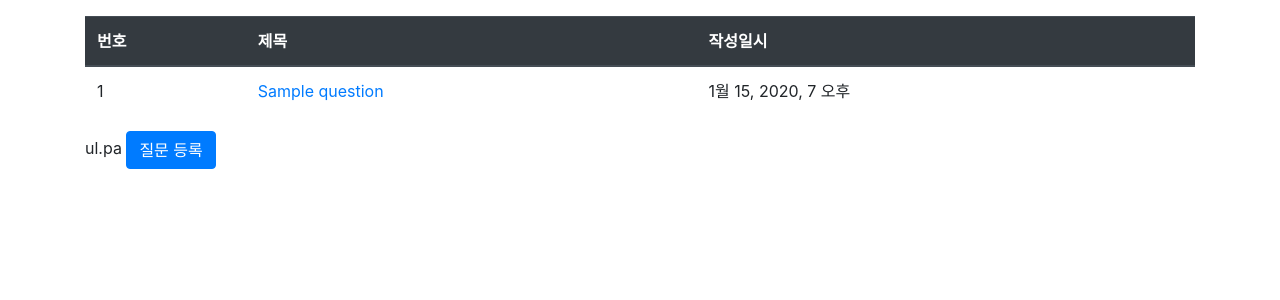
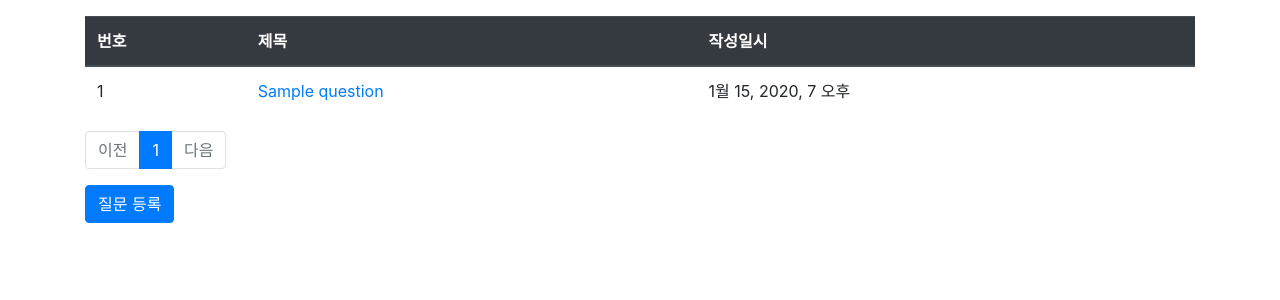
Before and after one commit to hyunbin1/Personal-project, a Django app: page /main/ in a window 1280 px wide. Shown: the part 57-357 px from the top of the page. Run offline with Django 3.2, Linux system fonts and the light colour scheme; tables that the repository leaves empty hold one stand-in row (values such as "Sample post"); some libraries are stand-ins or nearby versions.

Commit message:
paging list with html

```diff
--- a/main/views.py
+++ b/main/views.py
@@ -11,7 +11,7 @@ from django.core.paginator import Paginator
 
 # Create your views here.
 # 21/02/09, Question 모델 데이터 작성일시 역순으로 조회하기
-# 21/02/19 페이징 처리 추가
+# 21/02/19 페이징 처리 추가 https://wikidocs.net/71240
 def index(request):
     # 21/02/19 입력파라미터
     page = request.GET.get('page', '1') # 페이지
--- a/templates/main/question_list.html
+++ b/templates/main/question_list.html
@@ -38,15 +38,44 @@
         </tbody>
     </table>
     <!-- 21/02/19 페이징처리 시작 -->
-    ul.pa
+    <ul class="pagination justify-content center">
+        <!-- 이전페이지 -->
+        <!-- .has_previous == 이전페이지 유무 확인 -->
+        {% if question_list.has_previous%}
+        <li class="page-item">
+            <a href="?page={{ question_list.previous_page_number }}" class="page-link">이전</a>
+        </li>
+        {% else %}
+        <li class="page-item disabled">
+            <a class="page-link" tabindex="-1" aria-disabled="true" href="#">이전</a>
+        </li>
+        {% endif %}
 
-
-
-
-
-
-
-
+        <!-- 페이지 리스트 -->
+        {% for page_number in question_list.paginator.page_range %}
+        {% if page_number == question_list.number %}
+        <!-- 페이지 이동 링크 생성, bootstrap active 클레스 - 강조 표시 사용 -->
+        <li class="page-item active" aria-current="page">
+            <a class="page-link" href="?page={{ page_number }}">{{ page_number }}</a>
+        </li>
+        {% else %}
+        <li class="page-item">
+            <a class="page-link" href="?page={{ page_number }}">{{ page_number }}</a>
+        </li>
+        {% endif %}
+        {% endfor %}
+        <!-- 다음 페이지 -->
+        {% if question_list.has_next %}
+        <li class="page-item">
+            <a href="?page={{ question_list.next_page_number }}" class="page-link">다음</a>
+        </li>
+        {% else %}
+        <li class="page-item disabled">
+            <a href="#" class="page-link" tabindex="-1" aria-disabled="true">다음</a>
+        </li>
+        {% endif %}
+    </ul>
+    <!-- 페이징처리 끝 -->
 
     <!-- 21/02/15 질문 등록 버튼 -->
     <a href="{% url 'main:question_create' %}" class="btn btn-primary">질문 등록</a>
```
